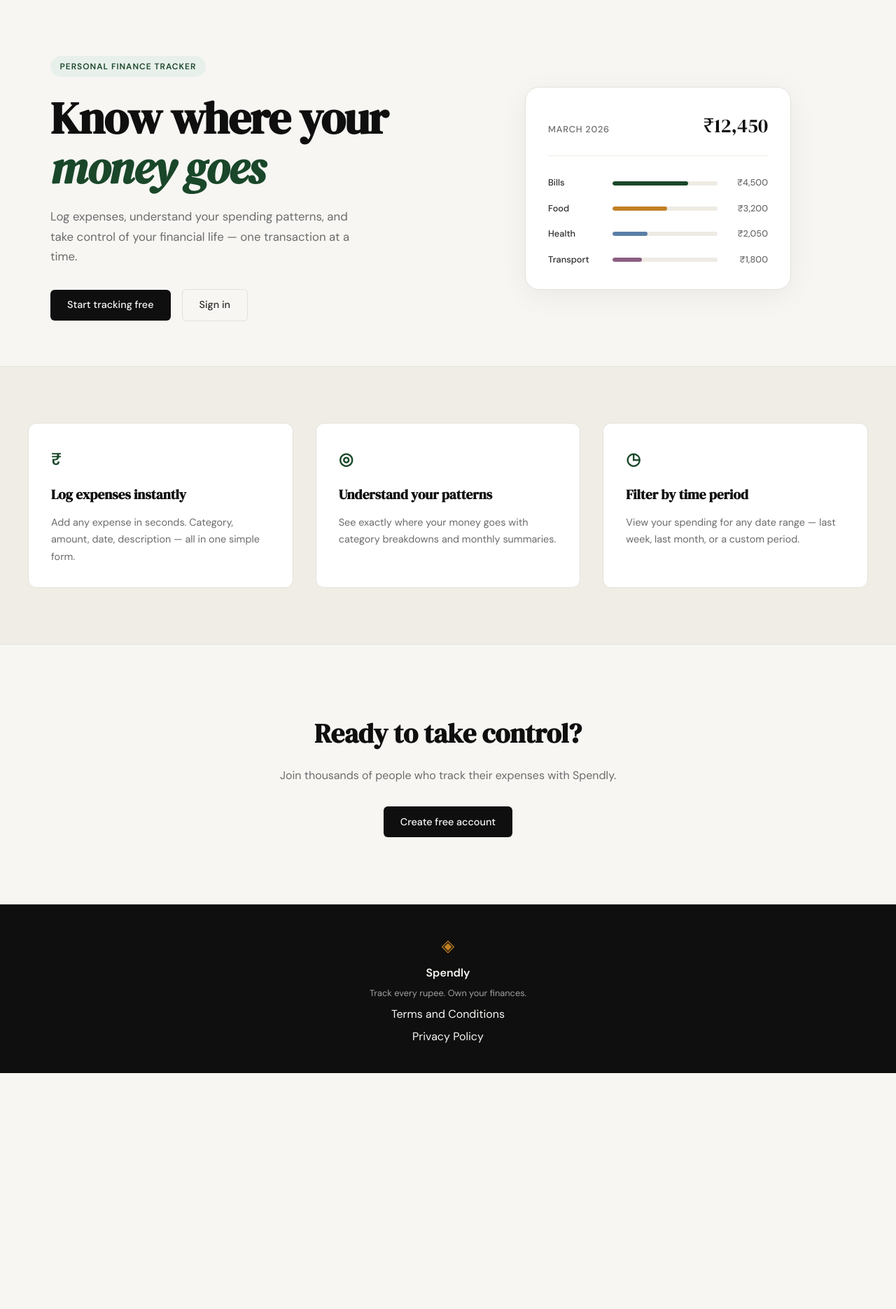
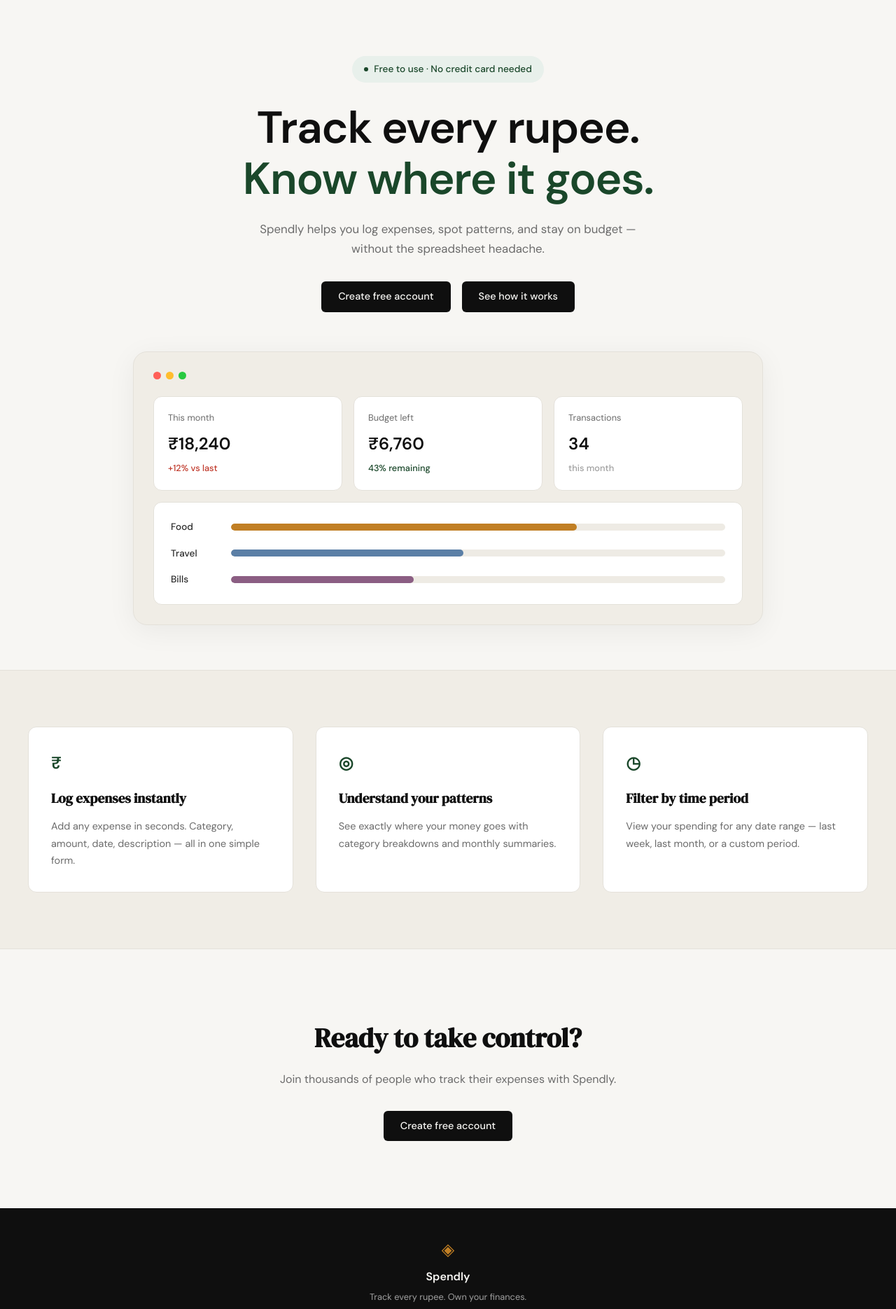
Before and after one commit to mariumzehra962/spendly, a Flask app: page / in a window 1280 px wide. Shown: the part 61-1931 px from the top of the page at 70% size. Before the commit the page ends 1594 px from the top, so only its background shows below. Run offline with Flask 3, Linux system fonts and the light colour scheme.

Commit message:
landing: redesign hero section to match mockup

```diff
--- a/static/css/style.css
+++ b/static/css/style.css
@@ -125,38 +125,54 @@ a { color: inherit; text-decoration: none; }
 
 .hero {
     padding: 5rem 2rem 4rem;
-    display: grid;
-    grid-template-columns: 1fr 1fr;
-    gap: 4rem;
+    display: flex;
+    flex-direction: column;
     align-items: center;
     max-width: var(--max-width);
     margin: 0 auto;
 }
 
+.hero-inner {
+    display: flex;
+    flex-direction: column;
+    align-items: center;
+    text-align: center;
+    max-width: 700px;
+    margin-bottom: 3.5rem;
+}
+
 .hero-badge {
-    display: inline-block;
+    display: inline-flex;
+    align-items: center;
     background: var(--accent-light);
     color: var(--accent);
-    font-size: 0.75rem;
-    font-weight: 600;
-    letter-spacing: 0.08em;
-    text-transform: uppercase;
-    padding: 0.35rem 0.85rem;
+    font-size: 0.85rem;
+    font-weight: 500;
+    padding: 0.5rem 1.1rem;
     border-radius: 999px;
-    margin-bottom: 1.5rem;
+    margin-bottom: 1.75rem;
+}
+
+.hero-badge-dot {
+    display: inline-block;
+    width: 6px;
+    height: 6px;
+    border-radius: 50%;
+    background: var(--accent);
+    margin-right: 0.5rem;
 }
 
 .hero-title {
-    font-family: var(--font-display);
+    font-family: var(--font-body);
+    font-weight: 800;
     font-size: clamp(2.5rem, 5vw, 4rem);
-    line-height: 1.1;
+    line-height: 1.15;
     letter-spacing: -0.02em;
     color: var(--ink);
     margin-bottom: 1.25rem;
 }
 
-.hero-title em {
-    font-style: italic;
+.hero-title-accent {
     color: var(--accent);
 }
 
@@ -164,7 +180,7 @@ a { color: inherit; text-decoration: none; }
     font-size: 1.05rem;
     color: var(--ink-muted);
     line-height: 1.7;
-    max-width: 460px;
+    max-width: 560px;
     margin-bottom: 2rem;
 }
 
@@ -172,6 +188,7 @@ a { color: inherit; text-decoration: none; }
     display: flex;
     gap: 1rem;
     align-items: center;
+    justify-content: center;
 }
 
 /* ------------------------------------------------------------------ */
@@ -179,60 +196,101 @@ a { color: inherit; text-decoration: none; }
 /* ------------------------------------------------------------------ */
 
 .hero-visual {
+    width: 100%;
     display: flex;
     justify-content: center;
 }
 
 .mock-card {
-    background: var(--paper-card);
+    background: var(--paper-warm);
     border: 1px solid var(--border);
     border-radius: var(--radius-lg);
-    padding: 2rem;
+    padding: 1.75rem;
     width: 100%;
-    max-width: 380px;
+    max-width: 900px;
     box-shadow: 0 8px 40px rgba(0,0,0,0.06);
 }
 
-.mock-card-header {
+.mock-dots {
     display: flex;
-    justify-content: space-between;
-    align-items: baseline;
-    margin-bottom: 1.75rem;
-    padding-bottom: 1.25rem;
-    border-bottom: 1px solid var(--border-soft);
+    gap: 0.45rem;
+    margin-bottom: 1.5rem;
 }
 
-.mock-label {
+.mock-dot {
+    width: 11px;
+    height: 11px;
+    border-radius: 50%;
+}
+
+.mock-dot-red { background: #ff5f57; }
+.mock-dot-yellow { background: #ffbd2e; }
+.mock-dot-green { background: #28c940; }
+
+.mock-stats {
+    display: grid;
+    grid-template-columns: repeat(3, 1fr);
+    gap: 1rem;
+    margin-bottom: 1rem;
+}
+
+.mock-stat {
+    display: flex;
+    flex-direction: column;
+    background: var(--paper-card);
+    border: 1px solid var(--border);
+    border-radius: var(--radius-md);
+    padding: 1.25rem;
+}
+
+.mock-stat-label {
+    font-size: 0.8rem;
+    color: var(--ink-muted);
+    margin-bottom: 0.5rem;
+}
+
+.mock-stat-value {
+    font-family: var(--font-body);
+    font-weight: 700;
+    font-size: 1.5rem;
+    color: var(--ink);
+    margin-bottom: 0.35rem;
+}
+
+.mock-stat-change {
     font-size: 0.8rem;
     font-weight: 500;
-    color: var(--ink-muted);
-    text-transform: uppercase;
-    letter-spacing: 0.06em;
 }
 
-.mock-total {
-    font-family: var(--font-display);
-    font-size: 1.75rem;
-    color: var(--ink);
+.mock-stat-change-down { color: var(--danger); }
+.mock-stat-change-up { color: var(--accent); }
+.mock-stat-change-neutral { color: var(--ink-faint); }
+
+.mock-bars {
+    display: flex;
+    flex-direction: column;
+    gap: 1rem;
+    background: var(--paper-card);
+    border: 1px solid var(--border);
+    border-radius: var(--radius-md);
+    padding: 1.5rem;
 }
-
-.mock-bars { display: flex; flex-direction: column; gap: 1rem; }
 
 .mock-bar-row {
     display: grid;
-    grid-template-columns: 80px 1fr 60px;
+    grid-template-columns: 70px 1fr;
     align-items: center;
-    gap: 0.75rem;
+    gap: 1rem;
 }
 
 .mock-cat {
-    font-size: 0.8rem;
+    font-size: 0.85rem;
     font-weight: 500;
     color: var(--ink-soft);
 }
 
 .mock-bar-track {
-    height: 6px;
+    height: 10px;
     background: var(--border-soft);
     border-radius: 999px;
     overflow: hidden;
@@ -240,21 +298,13 @@ a { color: inherit; text-decoration: none; }
 
 .mock-bar {
     height: 100%;
-    background: var(--accent);
+    background: var(--accent-2);
     border-radius: 999px;
     transition: width 0.6s ease;
 }
 
-.mock-bar-2 { background: var(--accent-2); }
-.mock-bar-3 { background: #5b7fa6; }
-.mock-bar-4 { background: #8b5e83; }
-
-.mock-amt {
-    font-size: 0.8rem;
-    font-weight: 500;
-    color: var(--ink-muted);
-    text-align: right;
-}
+.mock-bar-2 { background: #5b7fa6; }
+.mock-bar-3 { background: #8b5e83; }
 
 /* ------------------------------------------------------------------ */
 /* Buttons                                                             */
--- a/templates/landing.html
+++ b/templates/landing.html
@@ -6,55 +6,62 @@
 
 <section class="hero">
     <div class="hero-inner">
-        <div class="hero-badge">Personal Finance Tracker</div>
+        <div class="hero-badge"><span class="hero-badge-dot"></span>Free to use · No credit card needed</div>
         <h1 class="hero-title">
-            Know where your<br>
-            <em>money goes</em>
+            Track every rupee.<br>
+            <span class="hero-title-accent">Know where it goes.</span>
         </h1>
         <p class="hero-subtitle">
-            Log expenses, understand your spending patterns,
-            and take control of your financial life —
-            one transaction at a time.
+            Spendly helps you log expenses, spot patterns, and stay
+            on budget — without the spreadsheet headache.
         </p>
         <div class="hero-actions">
-            <a href="{{ url_for('register') }}" class="btn-primary">Start tracking free</a>
-            <a href="{{ url_for('login') }}" class="btn-ghost">Sign in</a>
+            <a href="{{ url_for('register') }}" class="btn-primary">Create free account</a>
+            <a href="#" class="btn-primary">See how it works</a>
         </div>
     </div>
     <div class="hero-visual">
         <div class="mock-card">
-            <div class="mock-card-header">
-                <span class="mock-label">March 2026</span>
-                <span class="mock-total">₹12,450</span>
+            <div class="mock-dots">
+                <span class="mock-dot mock-dot-red"></span>
+                <span class="mock-dot mock-dot-yellow"></span>
+                <span class="mock-dot mock-dot-green"></span>
+            </div>
+            <div class="mock-stats">
+                <div class="mock-stat">
+                    <span class="mock-stat-label">This month</span>
+                    <span class="mock-stat-value">₹18,240</span>
+                    <span class="mock-stat-change mock-stat-change-down">+12% vs last</span>
+                </div>
+                <div class="mock-stat">
+                    <span class="mock-stat-label">Budget left</span>
+                    <span class="mock-stat-value">₹6,760</span>
+                    <span class="mock-stat-change mock-stat-change-up">43% remaining</span>
+                </div>
+                <div class="mock-stat">
+                    <span class="mock-stat-label">Transactions</span>
+                    <span class="mock-stat-value">34</span>
+                    <span class="mock-stat-change mock-stat-change-neutral">this month</span>
+                </div>
             </div>
             <div class="mock-bars">
                 <div class="mock-bar-row">
+                    <span class="mock-cat">Food</span>
+                    <div class="mock-bar-track">
+                        <div class="mock-bar" style="width: 70%"></div>
+                    </div>
+                </div>
+                <div class="mock-bar-row">
+                    <span class="mock-cat">Travel</span>
+                    <div class="mock-bar-track">
+                        <div class="mock-bar mock-bar-2" style="width: 47%"></div>
+                    </div>
+                </div>
+                <div class="mock-bar-row">
                     <span class="mock-cat">Bills</span>
                     <div class="mock-bar-track">
-                        <div class="mock-bar" style="width: 72%"></div>
+                        <div class="mock-bar mock-bar-3" style="width: 37%"></div>
                     </div>
-                    <span class="mock-amt">₹4,500</span>
-                </div>
-                <div class="mock-bar-row">
-                    <span class="mock-cat">Food</span>
-                    <div class="mock-bar-track">
-                        <div class="mock-bar mock-bar-2" style="width: 52%"></div>
-                    </div>
-                    <span class="mock-amt">₹3,200</span>
-                </div>
-                <div class="mock-bar-row">
-                    <span class="mock-cat">Health</span>
-                    <div class="mock-bar-track">
-                        <div class="mock-bar mock-bar-3" style="width: 33%"></div>
-                    </div>
-                    <span class="mock-amt">₹2,050</span>
-                </div>
-                <div class="mock-bar-row">
-                    <span class="mock-cat">Transport</span>
-                    <div class="mock-bar-track">
-                        <div class="mock-bar mock-bar-4" style="width: 28%"></div>
-                    </div>
-                    <span class="mock-amt">₹1,800</span>
                 </div>
             </div>
         </div>
```
